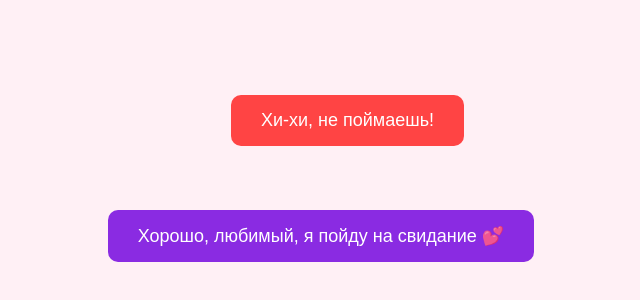
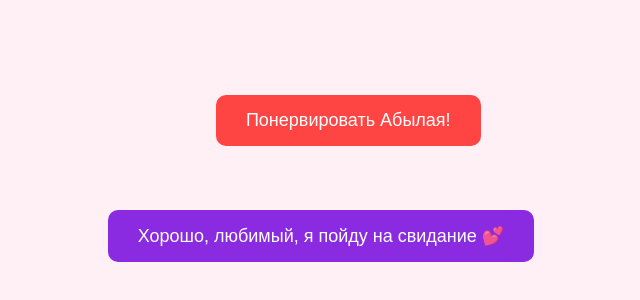
Before and after one commit to DigitalSparta/Run-away, a plain HTML site: page index.html in a window 1280 px wide. Shown: the part 314-614 px from the top of the page, without its empty margins (319-959 px from the left). Drawn offline with Linux system fonts and the light colour scheme.

Commit message:
Update index.html

```diff
--- a/index.html
+++ b/index.html
@@ -71,7 +71,7 @@
 </head>
 <body>
 
-  <button id="runaway-btn">Хи-хи, не поймаешь!</button>
+  <button id="runaway-btn">Понервировать Абылая!</button>
   <button id="accept-btn">Хорошо, любимый, я пойду на свидание 💕</button>
 
   <script>
```
